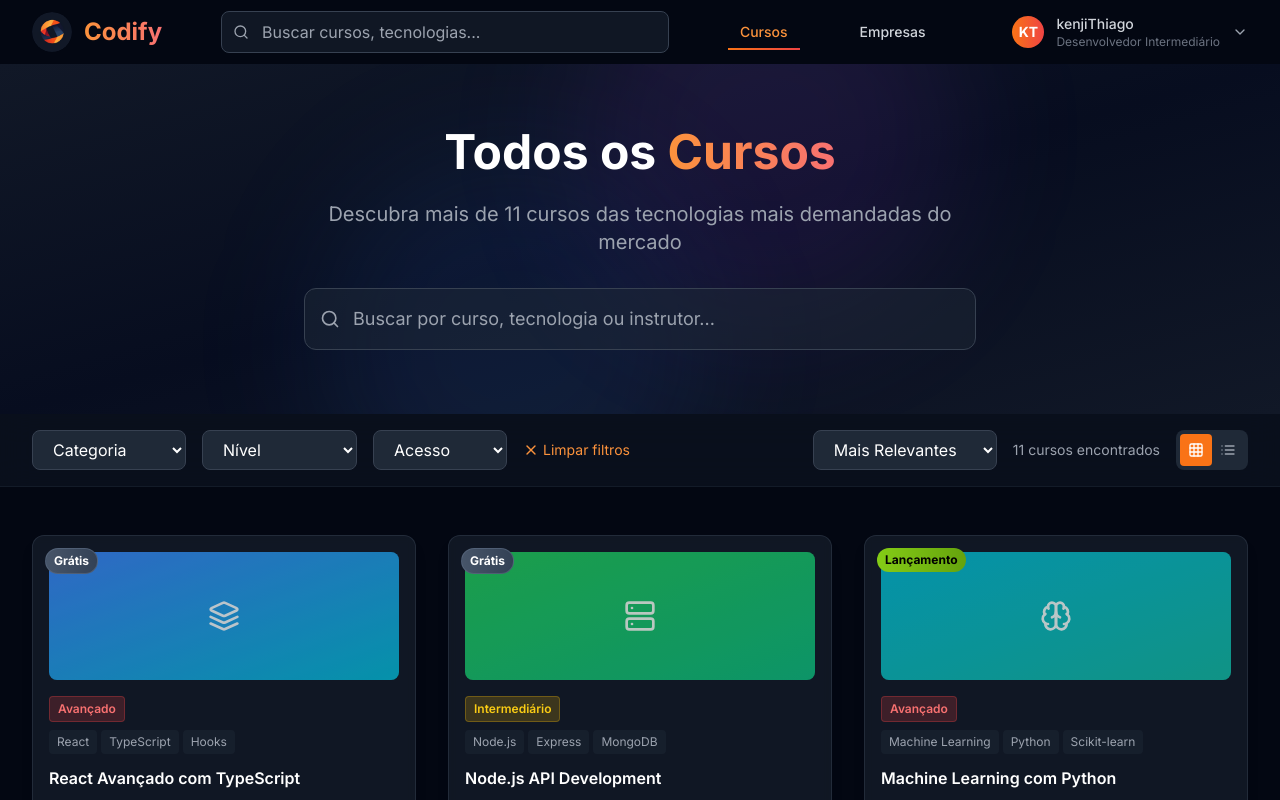
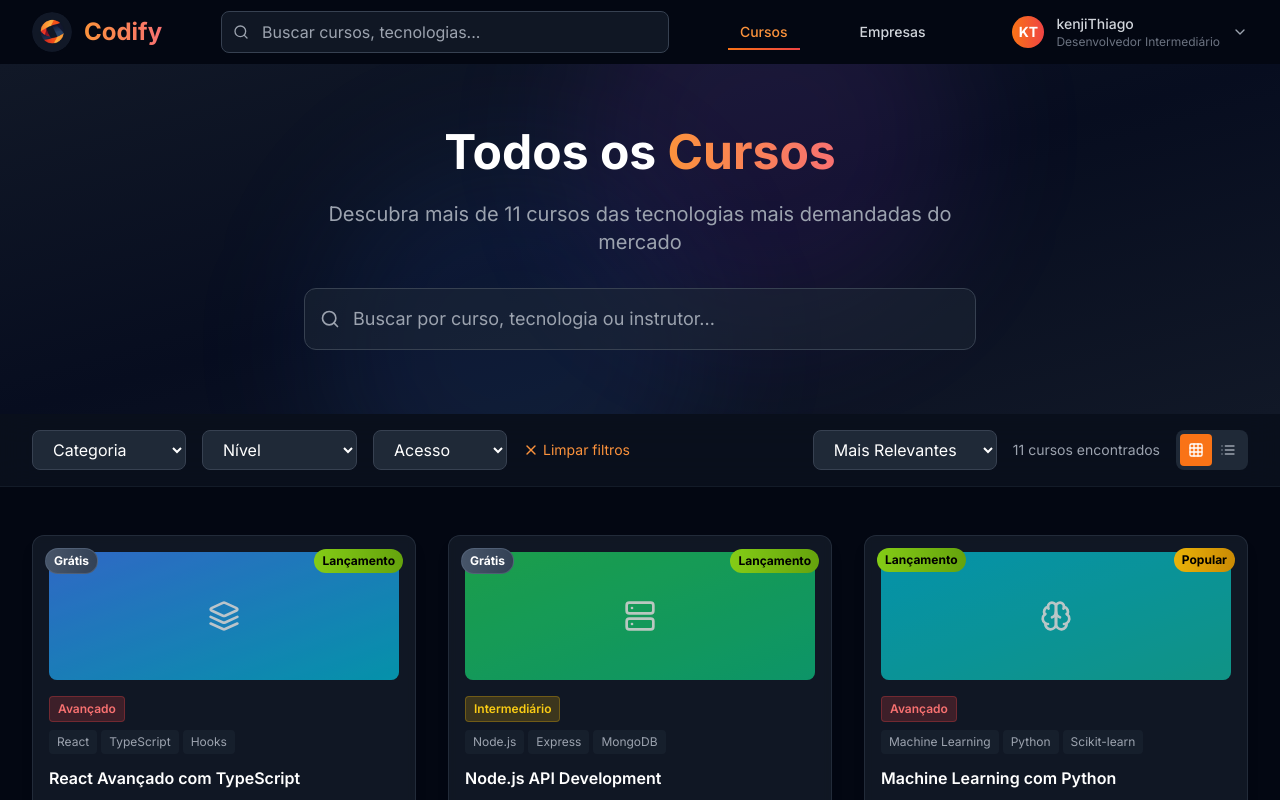
Before and after one commit to kenjiThiago/ProjetoBD2, a Next.js app in the folder frontend/: page /cursos in a window 1280 px wide. Shown: the top 800 px of the page. Built offline with nearby package versions, Linux system fonts and the light colour scheme.

Commit message:
[frontend] Agora o card do curso pode ter no máximo 2 badges.

```diff
--- a/frontend/src/components/cards/CourseCard.tsx
+++ b/frontend/src/components/cards/CourseCard.tsx
@@ -36,32 +36,50 @@ export default function CourseCard({
     }
   }
 
-  const renderBadges = () => {
+  const renderBadges = (type: string) => {
+    const badges = []
+
+    const styles = {
+      "list": "rounded",
+      "grid": "rounded-full"
+    }
+
     if (course.isFree) {
-      return (
-        <span className="bg-gradient-to-r from-slate-600 to-slate-700 text-white text-xs font-bold px-2 py-1 rounded-full flex items-center space-x-1 border border-slate-500/50">
+      badges.push(
+        <span
+          key={1}
+          className={`bg-gradient-to-r from-slate-600 to-slate-700 text-white text-xs font-bold px-2 py-1 ${styles[type]} flex items-center space-x-1 border border-slate-500/50`}
+        >
           Grátis
         </span>
       )
     }
 
     if (isNew) {
-      return (
-        <span className="bg-gradient-to-r from-lime-500 to-lime-600 text-black text-xs font-bold px-2 py-1 rounded-full flex items-center space-x-1">
+      badges.push(
+        <span
+          key={2}
+          className={`bg-gradient-to-r from-lime-500 to-lime-600 text-black text-xs font-bold px-2 py-1 ${styles[type]} flex items-center space-x-1`}
+        >
           Lançamento
         </span>
       )
     }
 
     if (isDynamicallyPopular) {
-      return (
-        <span className="bg-gradient-to-r from-yellow-500 to-yellow-600 text-black text-xs font-bold px-2 py-1 rounded-full flex items-center space-x-1">
+      badges.push(
+        <span
+          key={3}
+          className={`bg-gradient-to-r from-yellow-500 to-yellow-600 text-black text-xs font-bold px-2 py-1 ${styles[type]} flex items-center space-x-1`}
+        >
           Popular
         </span>
       )
     }
 
-    return null
+    return badges.length > 0 ? (
+      badges.slice(0, 2)
+    ) : null
   }
 
   if (layout === 'list') {
@@ -82,7 +100,7 @@ export default function CourseCard({
                   {course.level}
                 </span>
 
-                {renderBadges()}
+                {renderBadges("list")}
 
                 {course.tags.length > 0 && (
                   <div className="flex items-center gap-1 flex-wrap">
@@ -131,8 +149,8 @@ export default function CourseCard({
   return (
     <div className={`card-glow card group p-4 cursor-pointer relative overflow-hidden hover:-translate-y-2 transition-transform duration-300`}>
       {/* Badges */}
-      <div className="absolute top-3 left-3 z-10">
-        {renderBadges()}
+      <div className="absolute top-3 left-3 right-3 z-10 flex items-center justify-between">
+        {renderBadges("grid")}
       </div>
 
       {/* Thumbnail */}
```
